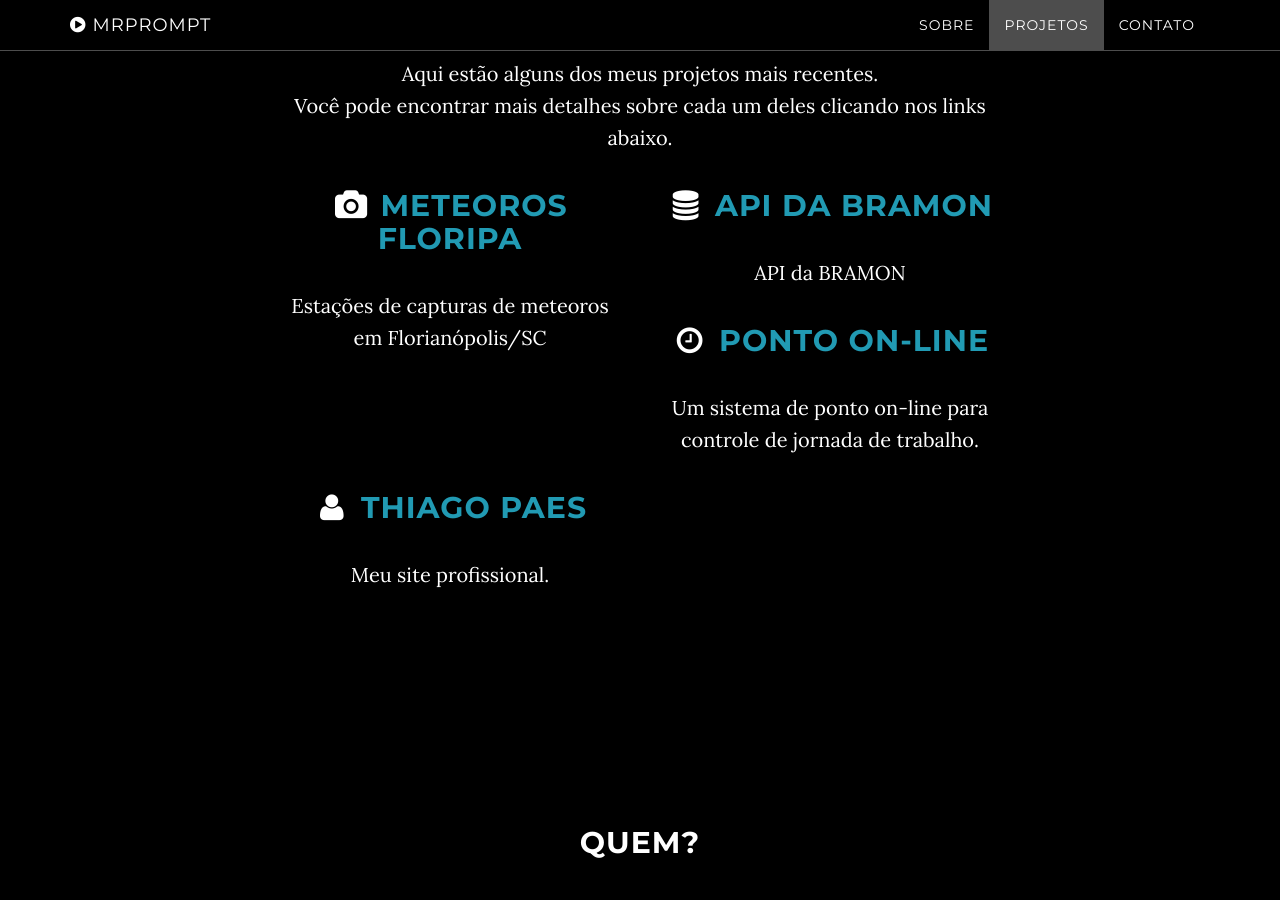
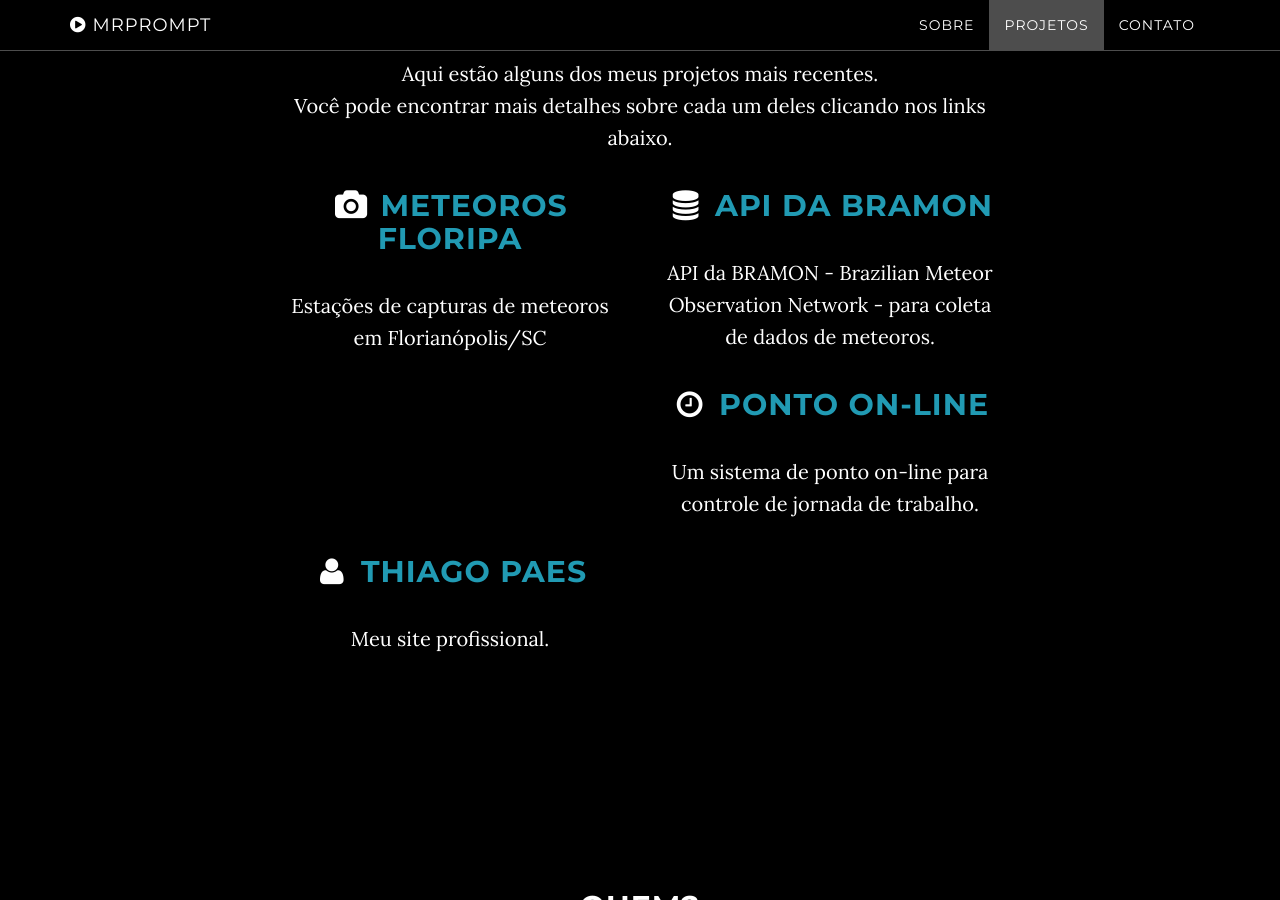
Before and after one commit to mrprompt/mrprompt, a Jekyll site: the page built from index.html, in a window 1280 px wide and 900 px high, scrolled down 1110 px. Built offline with Jekyll 4.4.1, drawn with Linux system fonts in a browser that asks for light colours.

Commit message:
melhorando descrição

```diff
--- a/_config.yml
+++ b/_config.yml
@@ -33,7 +33,7 @@ projects:
 
   - title: API da BRAMON
     url: https://github.com/bramon-org/bramon-api
-    description:  API da BRAMON
+    description: API da BRAMON - Brazilian Meteor Observation Network - para coleta de dados de meteoros.
     icon: database
 
   - title: Ponto On-line
```
